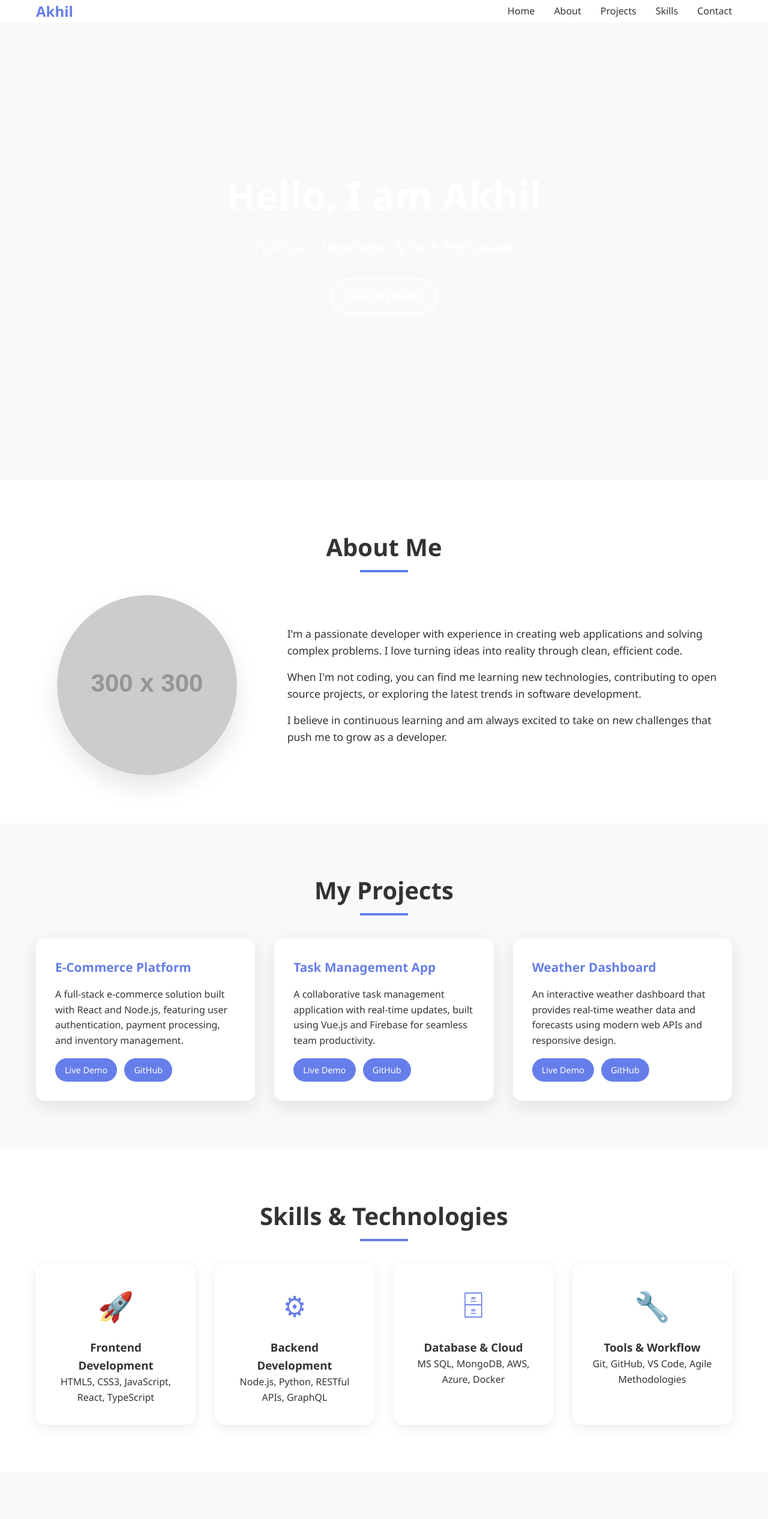
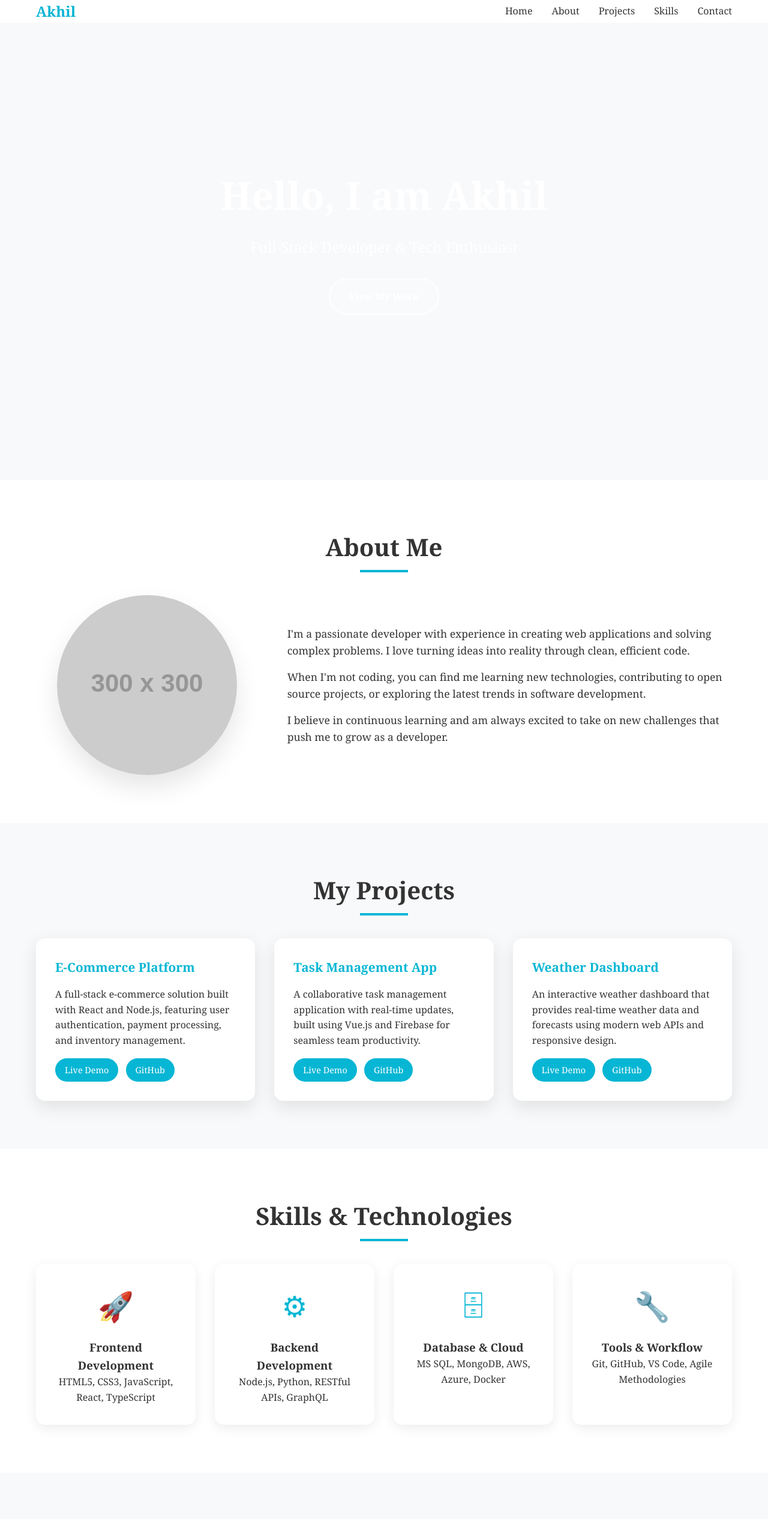
Before and after one commit to Akhil2699/Akhil2699.github.io, a plain HTML site: page index.html in a window 1280 px wide. Shown: the top 2532 px of the page at 60% size. Drawn offline with Linux system fonts and the light colour scheme; placeholder pictures from the web are drawn by us.

Commit message:
Update Fonts and the Colors

```diff
--- a/index.html
+++ b/index.html
@@ -12,8 +12,8 @@
         }
 
         body {
-            font-family: 'Segoe UI', Tahoma, Geneva, Verdana, sans-serif;
-            background: linear-gradient(135deg, #667eea 0%, #764ba2 100%);
+            font-family: 'Playfair Display', Georgia, serif;
+            background: linear-gradient(135deg, #1f2937 0%, #1e40ef 100%);
             color: #333;
             line-height: 1.6;
             overflow-x: hidden;
@@ -45,7 +45,7 @@
         .logo {
             font-size: 1.5rem;
             font-weight: bold;
-            color: #667eea;
+            color: #06b6d4;
         }
 
         .nav-links {
@@ -63,7 +63,7 @@
         }
 
         .nav-links a:hover {
-            color: #667eea;
+            color: #06b6d4;
         }
 
         .nav-links a::after {
@@ -73,7 +73,7 @@
             height: 2px;
             bottom: -5px;
             left: 0;
-            background: #667eea;
+            background: #06b6d4;
             transition: width 0.3s ease;
         }
 
@@ -130,7 +130,7 @@
 
         .cta-button:hover {
             background: white;
-            color: #667eea;
+            color: #06b6d4;
             transform: translateY(-2px);
         }
 
@@ -155,7 +155,7 @@
             content: '';
             width: 80px;
             height: 4px;
-            background: #667eea;
+            background: #06b6d4;
             position: absolute;
             bottom: -10px;
             left: 50%;
@@ -223,7 +223,7 @@
         }
 
         .project-card h3 {
-            color: #667eea;
+            color: #06b6d4;
             margin-bottom: 1rem;
             font-size: 1.3rem;
         }
@@ -236,7 +236,7 @@
             display: inline-block;
             padding: 0.5rem 1rem;
             margin-right: 0.5rem;
-            background: #667eea;
+            background: #06b6d4;
             color: white;
             text-decoration: none;
             border-radius: 25px;
@@ -273,7 +273,7 @@
         .skill-icon {
             font-size: 3rem;
             margin-bottom: 1rem;
-            color: #667eea;
+            color: #06b6d4;
         }
 
         .contact-form {
@@ -305,11 +305,11 @@
         .form-group input:focus,
         .form-group textarea:focus {
             outline: none;
-            border-color: #667eea;
+            border-color: #06b6d4;
         }
 
         .submit-btn {
-            background: #667eea;
+            background: #06b6d4;
             color: white;
             padding: 1rem 2rem;
             border: none;
@@ -347,7 +347,7 @@
         }
 
         .social-links a:hover {
-            color: #667eea;
+            color: #06b6d4;
         }
 
         @keyframes fadeInUp {
```
